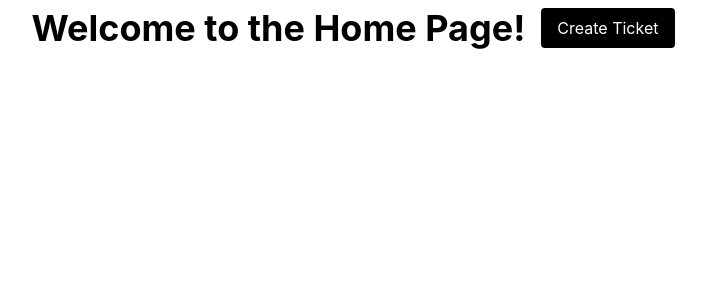
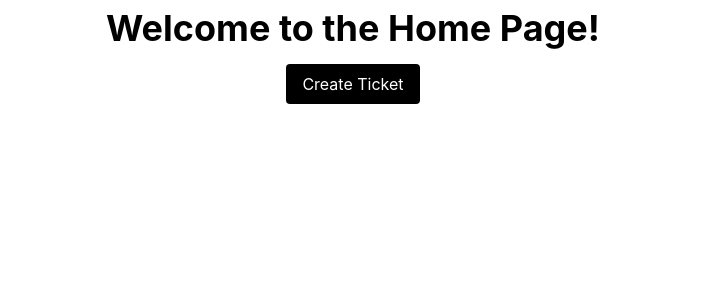
Before and after one commit to Priyansh7999/react-auth-forms, a React (Vite) app: page / in a window 1280 px wide. Shown: the top 300 px of the page, without its empty margins (287-993 px from the left). Built offline with nearby package versions, Linux system fonts and the light colour scheme; sample sign-in values are in the browser's storage.

Commit message:
feat: add a create-ticket model in HomePage

```diff
--- a/src/pages/HomePage.jsx
+++ b/src/pages/HomePage.jsx
@@ -1,12 +1,26 @@
-import { useNavigate } from 'react-router-dom'
+import { useState } from 'react'
 import Button from '../components/Button'
+import CreateTicketModel from '../models/CreateTicketModel'
 export default function HomePage() {
-    const navigate = useNavigate()
+    const [model, setModel] = useState(false)
+    const handleClick = () => {
+        setModel(!model)
+    }
     return (
-        <div className='flex p-2 justify-center h-screen gap-4'>
-            <h1 className='text-4xl font-bold'>Welcome to the Home Page!</h1>
-            <div>
-                <Button title={"Create Ticket"} onClick={() => navigate('/create-ticket')} />
+        <div className='flex flex-col'>
+            <div className='flex flex-col items-center p-2 h-screen gap-4'>
+                <h1 className='text-4xl font-bold'>Welcome to the Home Page!</h1>
+                <div>
+                    <Button title={"Create Ticket"} onClick={handleClick} />
+                </div>
+            </div>
+            <div className='absolute w-full bg-transparent'>
+                {
+                    model && (
+                        <div className='flex justify-center items-center'>
+                            <CreateTicketModel handleClose={handleClick} />
+                        </div>)
+                }
             </div>
         </div>
     )
--- a/src/routes/AppRoute.jsx
+++ b/src/routes/AppRoute.jsx
@@ -5,7 +5,6 @@ import SignIn from '../pages/SignIn'
 import SignUp from '../pages/SignUp'
 import PageNotFound from '../pages/PageNotFound'
 import ProtectedRoute from './ProtectedRoute'
-import CreateTicket from '../pages/CreateTicket'
 
 export default function AppRoute() {
     return (
@@ -13,7 +12,6 @@ export default function AppRoute() {
             <Routes>
                 <Route element={<ProtectedRoute />}>
                     <Route path='/' element={<HomePage />} />
-                    <Route path='/create-ticket' element={<CreateTicket />} />
                 </Route>
                 <Route path='/sign-in' element={<SignIn />} />
                 <Route path='/sign-up' element={<SignUp />} />
```
